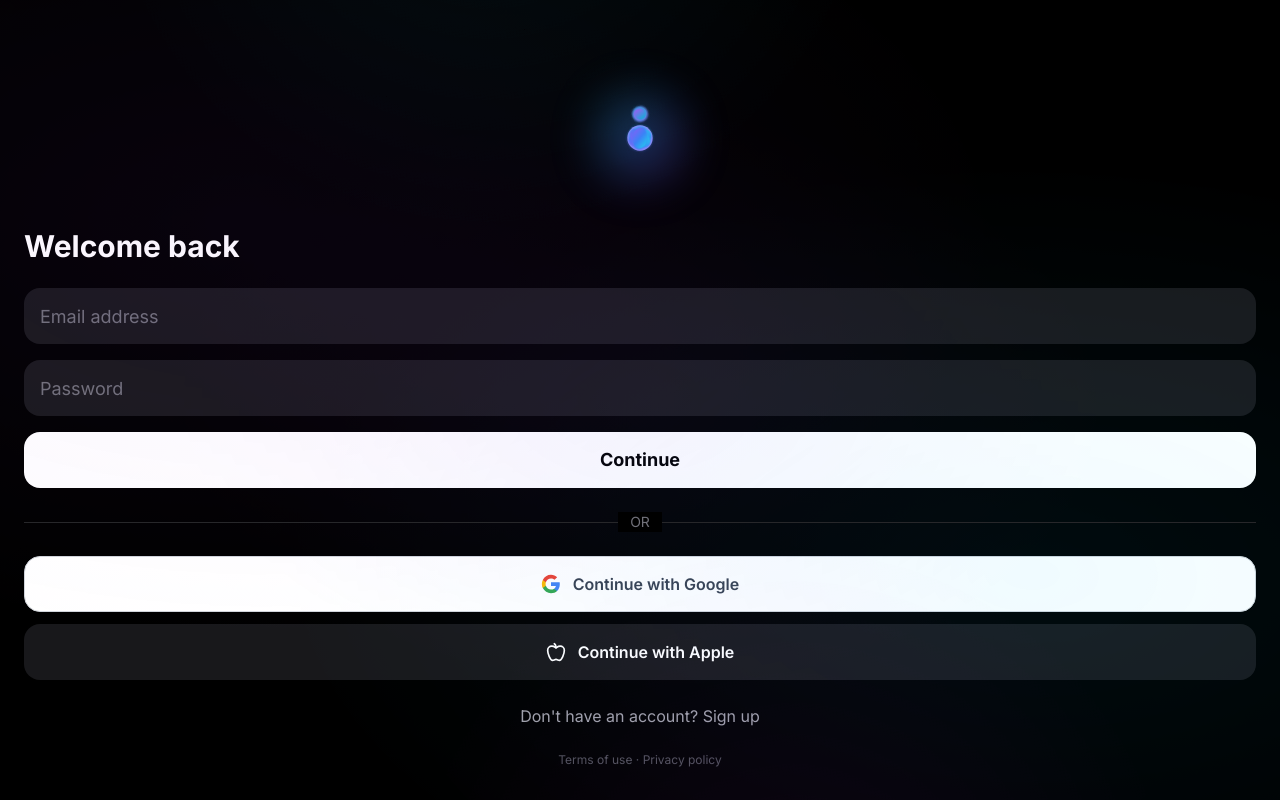
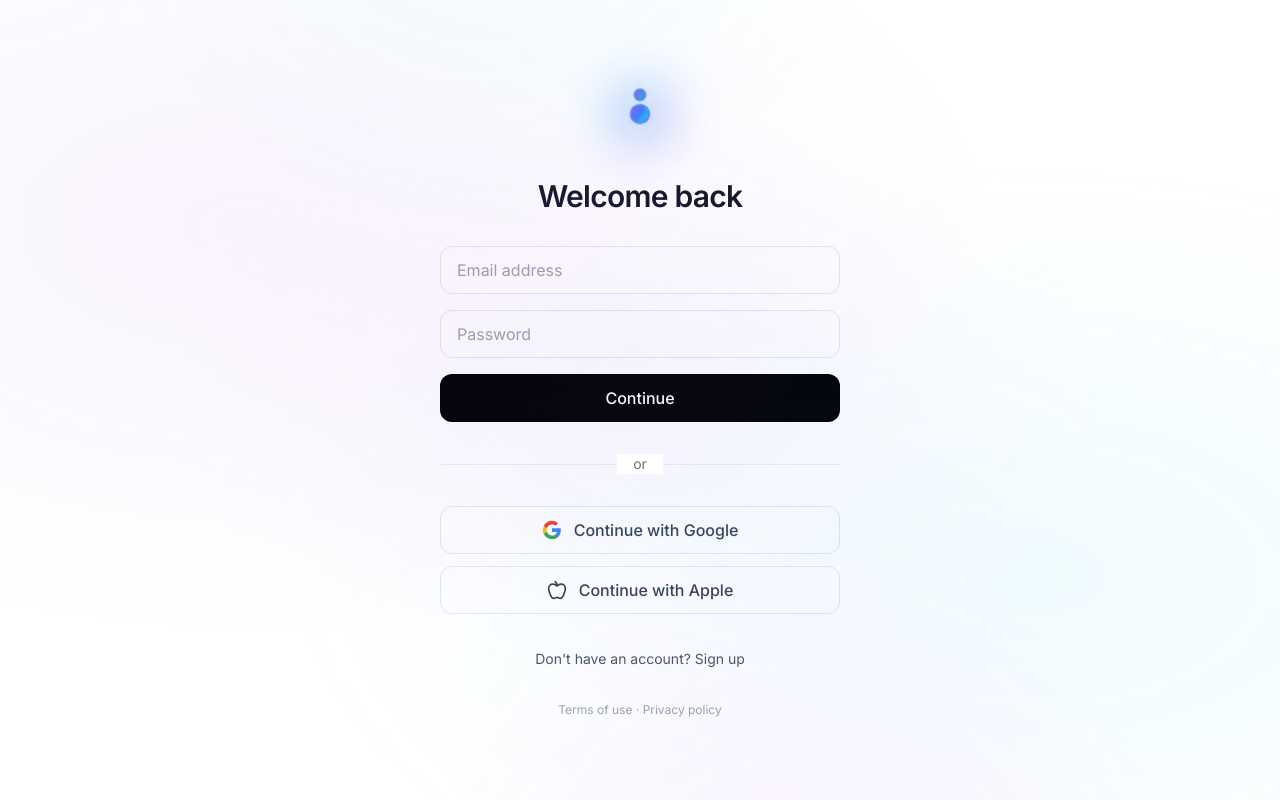
Before and after one commit to HALLTOO/halltoo, a Next.js app: page /login in a window 1280 px wide. Built offline with nearby package versions, Linux system fonts and the light colour scheme.

Commit message:
Redesign login page with Apple-style white background

```diff
--- a/components/auth-form.tsx
+++ b/components/auth-form.tsx
@@ -101,40 +101,50 @@ export function AuthForm({ onSuccess }: AuthFormProps) {
   };
 
   return (
-    <div className="flex min-h-[100dvh] flex-col bg-black px-6 pb-8 pt-12">
-      {/* Top Section - Logo */}
+    <div className="flex min-h-screen items-center justify-center bg-white px-6 py-12">
       <motion.div
-        initial={{ scale: 0.8, opacity: 0 }}
-        animate={{ scale: 1, opacity: 1 }}
-        transition={{ duration: 0.5, ease: "easeOut" }}
-        className="flex flex-1 items-center justify-center"
+        initial={{ opacity: 0, y: 20 }}
+        animate={{ opacity: 1, y: 0 }}
+        transition={{ duration: 0.6 }}
+        className="w-full max-w-[400px] space-y-8"
       >
-        <AnimatedLogo size={80} />
-      </motion.div>
+        {/* Logo */}
+        <motion.div
+          initial={{ scale: 0.9, opacity: 0 }}
+          animate={{ scale: 1, opacity: 1 }}
+          transition={{ delay: 0.1, duration: 0.5 }}
+          className="flex justify-center"
+        >
+          <AnimatedLogo size={64} />
+        </motion.div>
 
-      {/* Bottom Section - Content */}
-      <motion.div
-        initial={{ y: 50, opacity: 0 }}
-        animate={{ y: 0, opacity: 1 }}
-        transition={{ duration: 0.6, delay: 0.2, ease: "easeOut" }}
-        className="space-y-6"
-      >
         {/* Title */}
-        <div>
-          <h1 className="text-3xl font-bold text-white">
+        <motion.div
+          initial={{ opacity: 0 }}
+          animate={{ opacity: 1 }}
+          transition={{ delay: 0.2, duration: 0.5 }}
+          className="text-center"
+        >
+          <h1 className="text-3xl font-semibold tracking-tight text-gray-900">
             {isLogin ? "Welcome back" : "Create account"}
           </h1>
-        </div>
+        </motion.div>
 
         {/* Form */}
-        <form onSubmit={handleSubmit} className="space-y-4">
+        <motion.form
+          initial={{ opacity: 0 }}
+          animate={{ opacity: 1 }}
+          transition={{ delay: 0.3, duration: 0.5 }}
+          onSubmit={handleSubmit}
+          className="space-y-4"
+        >
           {/* Email Input */}
           <div>
             <input
               type="email"
               value={email}
               onChange={(e) => setEmail(e.target.value)}
-              className="h-14 w-full rounded-2xl bg-zinc-900 px-4 text-lg text-white placeholder-zinc-500 transition-colors focus:bg-zinc-800 focus:outline-none"
+              className="h-12 w-full rounded-xl border border-gray-200 bg-white px-4 text-base text-gray-900 placeholder-gray-400 transition-all focus:border-gray-400 focus:outline-none focus:ring-0"
               placeholder="Email address"
               required
             />
@@ -146,7 +156,7 @@ export function AuthForm({ onSuccess }: AuthFormProps) {
               type="password"
               value={password}
               onChange={(e) => setPassword(e.target.value)}
-              className="h-14 w-full rounded-2xl bg-zinc-900 px-4 text-lg text-white placeholder-zinc-500 transition-colors focus:bg-zinc-800 focus:outline-none"
+              className="h-12 w-full rounded-xl border border-gray-200 bg-white px-4 text-base text-gray-900 placeholder-gray-400 transition-all focus:border-gray-400 focus:outline-none focus:ring-0"
               placeholder="Password"
               required
             />
@@ -159,7 +169,7 @@ export function AuthForm({ onSuccess }: AuthFormProps) {
                 type="text"
                 value={verificationCode}
                 onChange={(e) => setVerificationCode(e.target.value)}
-                className="h-14 flex-1 rounded-2xl bg-zinc-900 px-4 text-lg text-white placeholder-zinc-500 transition-colors focus:bg-zinc-800 focus:outline-none"
+                className="h-12 flex-1 rounded-xl border border-gray-200 bg-white px-4 text-base text-gray-900 placeholder-gray-400 transition-all focus:border-gray-400 focus:outline-none focus:ring-0"
                 placeholder="Verification code"
                 required
               />
@@ -167,8 +177,8 @@ export function AuthForm({ onSuccess }: AuthFormProps) {
                 type="button"
                 onClick={sendVerificationEmail}
                 disabled={loading || codeSent}
-                whileTap={{ scale: 0.95 }}
-                className="h-14 rounded-2xl bg-zinc-800 px-6 text-base font-semibold text-white transition-colors active:bg-zinc-700 disabled:opacity-50"
+                whileTap={{ scale: 0.98 }}
+                className="h-12 rounded-xl border border-gray-200 bg-white px-6 text-sm font-medium text-gray-700 transition-colors hover:bg-gray-50 disabled:opacity-50"
               >
                 {loading ? "..." : codeSent ? "Sent" : "Send"}
               </motion.button>
@@ -182,8 +192,8 @@ export function AuthForm({ onSuccess }: AuthFormProps) {
               animate={{ opacity: 1, y: 0 }}
               className={`rounded-xl px-4 py-3 text-sm ${
                 message.includes("Success") || message.includes("sent")
-                  ? "bg-green-900/30 text-green-400"
-                  : "bg-red-900/30 text-red-400"
+                  ? "bg-green-50 text-green-700"
+                  : "bg-red-50 text-red-700"
               }`}
             >
               {message}
@@ -193,19 +203,19 @@ export function AuthForm({ onSuccess }: AuthFormProps) {
           {/* Continue Button */}
           <motion.button
             type="submit"
-            whileTap={{ scale: 0.95 }}
-            className="h-14 w-full rounded-2xl bg-white text-lg font-bold text-black transition-all active:bg-gray-200"
+            whileTap={{ scale: 0.98 }}
+            className="h-12 w-full rounded-xl bg-black text-base font-medium text-white transition-all hover:bg-gray-800"
           >
             Continue
           </motion.button>
 
           {/* Divider */}
-          <div className="relative py-2">
+          <div className="relative py-4">
             <div className="absolute inset-0 flex items-center">
-              <div className="w-full border-t border-zinc-800"></div>
+              <div className="w-full border-t border-gray-200"></div>
             </div>
             <div className="relative flex justify-center text-sm">
-              <span className="bg-black px-3 text-zinc-500">OR</span>
+              <span className="bg-white px-4 text-gray-500">or</span>
             </div>
           </div>
 
@@ -214,8 +224,8 @@ export function AuthForm({ onSuccess }: AuthFormProps) {
             <motion.button
               type="button"
               onClick={() => signIn("google", { callbackUrl: "/" })}
-              whileTap={{ scale: 0.95 }}
-              className="flex h-14 w-full items-center justify-center gap-3 rounded-2xl bg-white border border-gray-300 text-base font-semibold text-gray-700 transition-colors active:bg-gray-50"
+              whileTap={{ scale: 0.98 }}
+              className="flex h-12 w-full items-center justify-center gap-3 rounded-xl border border-gray-200 bg-white text-base font-medium text-gray-700 transition-colors hover:bg-gray-50"
             >
               <svg className="h-5 w-5" viewBox="0 0 24 24">
                 <path
@@ -240,17 +250,22 @@ export function AuthForm({ onSuccess }: AuthFormProps) {
 
             <motion.button
               type="button"
-              whileTap={{ scale: 0.95 }}
-              className="flex h-14 w-full items-center justify-center gap-3 rounded-2xl bg-zinc-900 text-base font-semibold text-white transition-colors active:bg-zinc-800"
+              whileTap={{ scale: 0.98 }}
+              className="flex h-12 w-full items-center justify-center gap-3 rounded-xl border border-gray-200 bg-white text-base font-medium text-gray-700 transition-colors hover:bg-gray-50"
             >
               <Apple className="h-5 w-5" />
               Continue with Apple
             </motion.button>
           </div>
-        </form>
+        </motion.form>
 
         {/* Toggle Login/Register */}
-        <div className="text-center">
+        <motion.div
+          initial={{ opacity: 0 }}
+          animate={{ opacity: 1 }}
+          transition={{ delay: 0.4, duration: 0.5 }}
+          className="text-center"
+        >
           <button
             onClick={() => {
               setIsLogin(!isLogin);
@@ -258,18 +273,23 @@ export function AuthForm({ onSuccess }: AuthFormProps) {
               setCodeSent(false);
               setVerificationCode("");
             }}
-            className="text-base text-zinc-400 active:text-white"
+            className="text-sm text-gray-600 hover:text-gray-900"
           >
             {isLogin ? "Don't have an account? Sign up" : "Already have an account? Log in"}
           </button>
-        </div>
+        </motion.div>
 
         {/* Footer */}
-        <div className="text-center text-xs text-zinc-600">
-          <a href="#" className="active:text-zinc-400">Terms of use</a>
+        <motion.div
+          initial={{ opacity: 0 }}
+          animate={{ opacity: 1 }}
+          transition={{ delay: 0.5, duration: 0.5 }}
+          className="text-center text-xs text-gray-400"
+        >
+          <a href="#" className="hover:text-gray-600">Terms of use</a>
           {" · "}
-          <a href="#" className="active:text-zinc-400">Privacy policy</a>
-        </div>
+          <a href="#" className="hover:text-gray-600">Privacy policy</a>
+        </motion.div>
       </motion.div>
     </div>
   );
```
